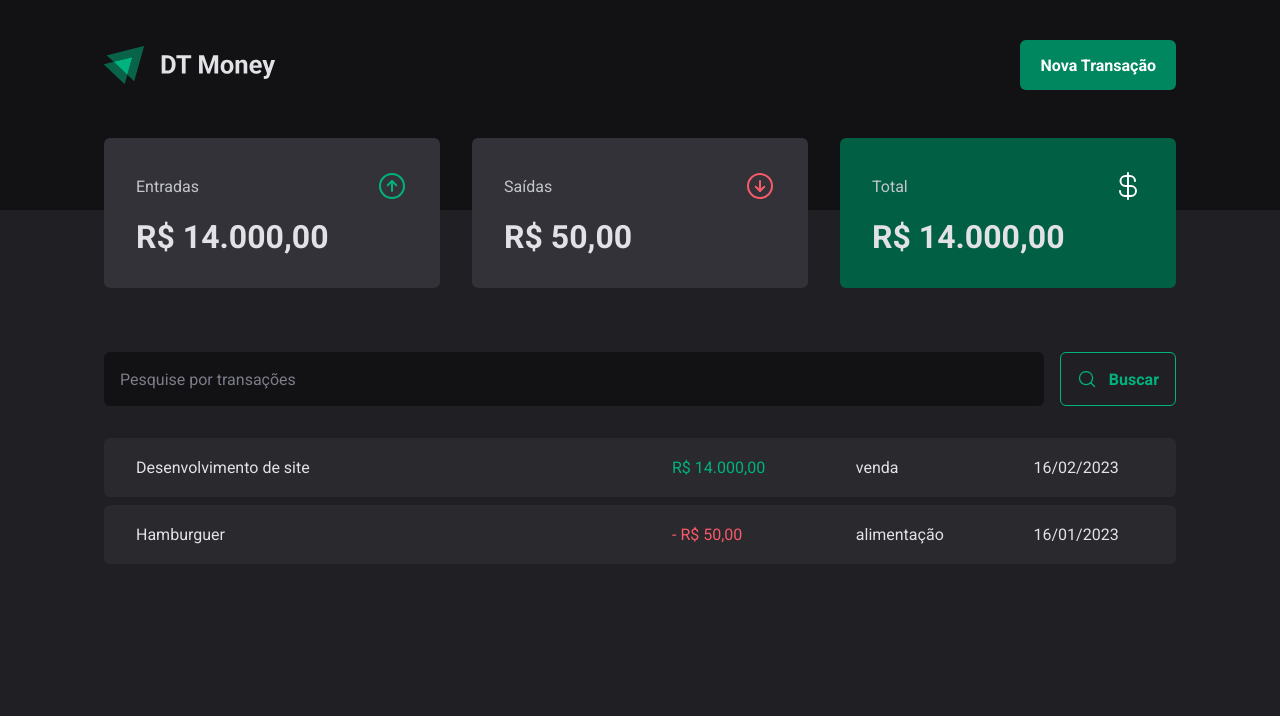
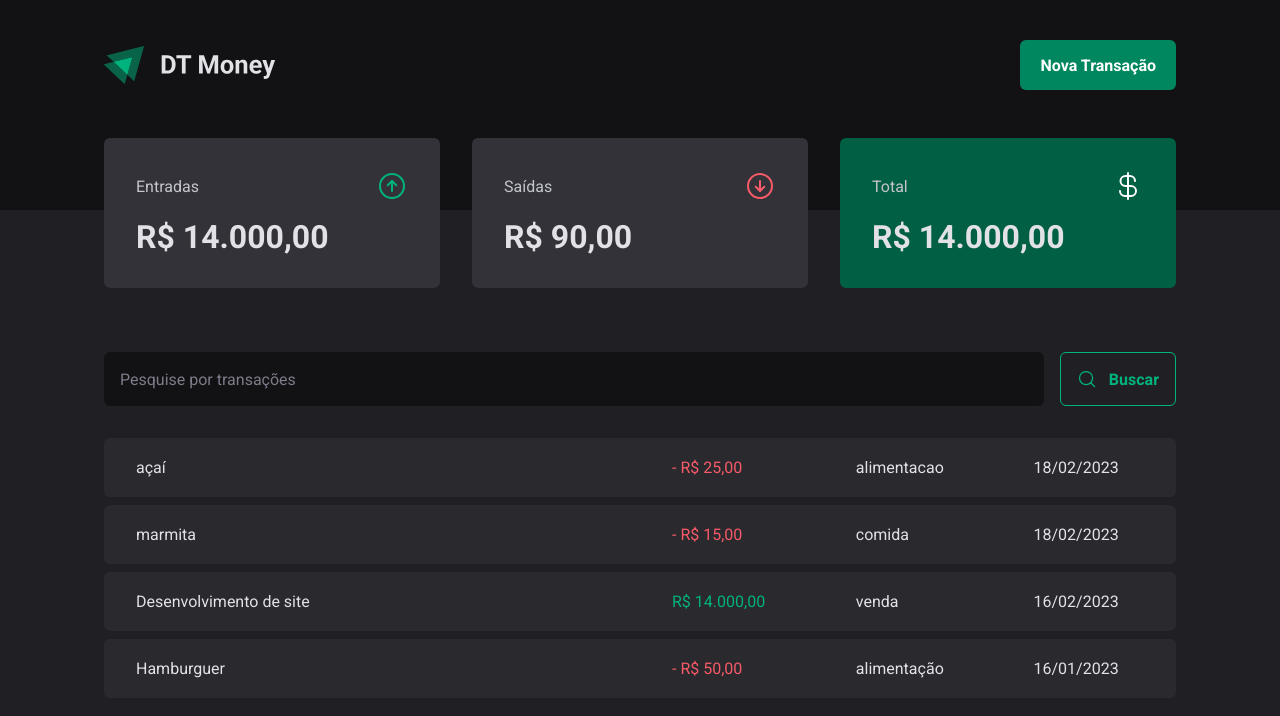
Before and after one commit to gcarniel/ignite-03-dt-money, a React (Vite) app: page / in a window 1280 px wide. Shown: the top 716 px of the page. Built offline with nearby package versions, Linux system fonts and the light colour scheme; data requests are answered from the project's data file.

Commit message:
criando uma nova transação

```diff
--- a/server.json
+++ b/server.json
@@ -15,6 +15,22 @@
       "category": "alimentação",
       "price": 50,
       "createdAt": "2023-01-16T01:04:50.098Z"
+    },
+    {
+      "category": "comida",
+      "description": "marmita",
+      "price": 15,
+      "type": "outcome",
+      "createdAt": "2023-02-18T14:59:16.483Z",
+      "id": 3
+    },
+    {
+      "category": "alimentacao",
+      "description": "açaí",
+      "price": 25,
+      "type": "outcome",
+      "createdAt": "2023-02-18T15:08:25.973Z",
+      "id": 4
     }
   ]
 }
--- a/src/components/NewTransactionModal/index.tsx
+++ b/src/components/NewTransactionModal/index.tsx
@@ -3,6 +3,7 @@ import * as Dialog from '@radix-ui/react-dialog'
 import { ArrowCircleDown, ArrowCircleUp, X } from 'phosphor-react'
 import { Controller, useForm } from 'react-hook-form'
 import * as z from 'zod'
+import { useTransactions } from '../../hooks/useTransactions'
 
 import * as s from './styles'
 
@@ -21,21 +22,25 @@ export function NewTransactionModal() {
     register,
     handleSubmit,
     formState: { isSubmitting },
+    reset,
   } = useForm<NewTransactionsFormInputs>({
     resolver: zodResolver(newTransactionsFormSchema),
-    defaultValues: { type: 'income' },
+    defaultValues: { type: 'outcome' },
   })
+
+  const { createTransaction } = useTransactions()
 
   const handleCreateNewTransaction = async (
     data: NewTransactionsFormInputs,
   ) => {
-    await new Promise((resolve) => setTimeout(resolve, 2000))
-    console.log(data)
+    await createTransaction(data)
+    reset()
   }
   return (
     <Dialog.Portal>
+      {' '}
+      s
       <s.Overlay />
-
       <s.Content>
         <Dialog.Title>Nova Transação</Dialog.Title>
 
--- a/src/contexts/TransactionsContext.tsx
+++ b/src/contexts/TransactionsContext.tsx
@@ -10,9 +10,17 @@ export interface Transaction {
   createdAt: string
 }
 
+interface CreateTransactionInput {
+  description: string
+  type: 'income' | 'outcome'
+  category: string
+  price: number
+}
+
 interface TransactionsContextType {
   transactions: Transaction[]
   fetchTransactions: (query?: string) => Promise<void>
+  createTransaction: (data: CreateTransactionInput) => Promise<void>
 }
 
 interface TransactionsProviderProps {
@@ -27,6 +35,8 @@ export function TransactionsProvider({ children }: TransactionsProviderProps) {
   const fetchTransactions = async (query?: string) => {
     const response = await api.get('/transactions', {
       params: {
+        _sort: 'createdAt',
+        _order: 'desc',
         q: query,
       },
     })
@@ -34,11 +44,26 @@ export function TransactionsProvider({ children }: TransactionsProviderProps) {
     setTransactions(response.data)
   }
 
+  const createTransaction = async (data: CreateTransactionInput) => {
+    const { category, description, price, type } = data
+    const response = await api.post('/transactions', {
+      category,
+      description,
+      price,
+      type,
+      createdAt: new Date(),
+    })
+
+    setTransactions((state) => [response.data, ...state])
+  }
+
   useEffect(() => {
     fetchTransactions()
   }, [])
   return (
-    <TransactionContext.Provider value={{ transactions, fetchTransactions }}>
+    <TransactionContext.Provider
+      value={{ transactions, fetchTransactions, createTransaction }}
+    >
       {children}
     </TransactionContext.Provider>
   )
--- a/src/pages/Transactions/components/SearchForm/index.tsx
+++ b/src/pages/Transactions/components/SearchForm/index.tsx
@@ -24,7 +24,6 @@ export function SearchForm() {
   const { fetchTransactions } = useTransactions()
 
   const handleSearchTransactios = async (data: SearchFormInputs) => {
-    console.log(data)
     await fetchTransactions(data.query)
   }
 
```
